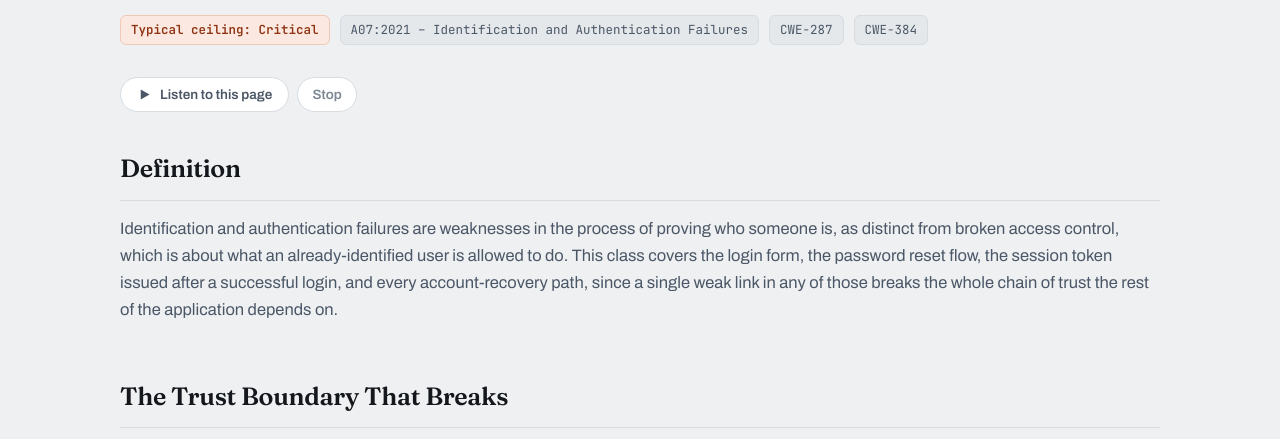
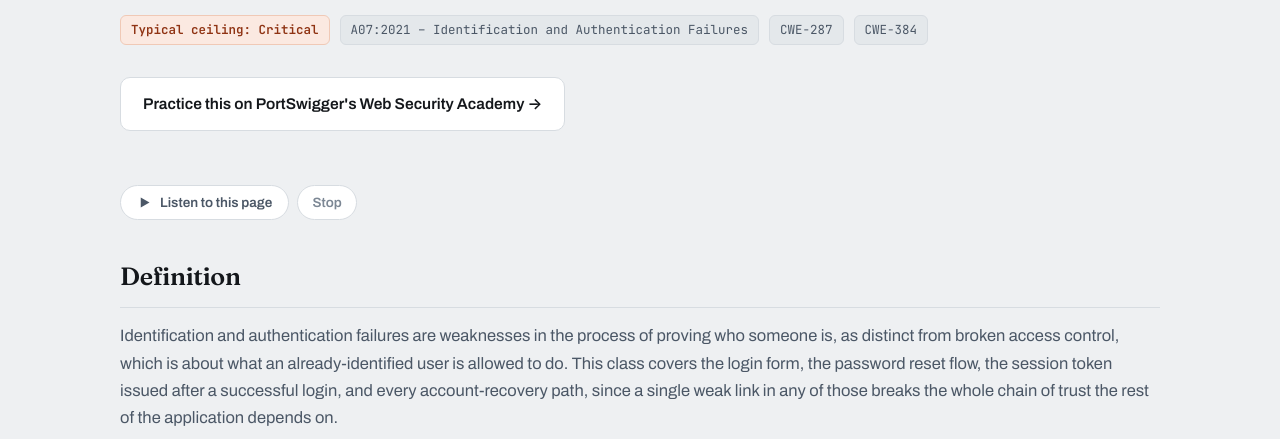
Before and after one commit to abhis9102/synthreat, an Astro site: page /synthreat/vulnerabilities/authentication-failures in a window 1280 px wide. Shown: the part 315-754 px from the top of the page. Built offline with nearby package versions, Linux system fonts and the light colour scheme; Astro itself is replaced by a stand-in of ours.

Commit message:
Add "Practice this" lab links to matching vulnerability classes
New optional practiceLab frontmatter field on the vulnerabilities schema,
rendered as a button between the meta chips and article body. Populated
on 14 pages where a real, free, hands-on lab actually exists for that
specific class: 13 WebApp Security classes matched to their corresponding
PortSwigger Web Security Academy topic, plus Prompt Injection matched to
PortSwigger's "Web LLM attacks" page. Every URL was fetched and confirmed
live and on-topic before being added, not guessed from the class name.
Left empty on classes with no real dedicated lab (open redirect,
security misconfiguration, insecure design, etc.) rather than force a
loose match.

Co-Authored-By: Claude Sonnet 5 <noreply@anthropic.com>

```diff
--- a/src/content.config.ts
+++ b/src/content.config.ts
@@ -53,6 +53,11 @@ const vulnerabilities = defineCollection({
     typicalSeverityCeiling: z.enum(['Critical', 'High', 'Medium', 'Low']),
     // Slugs of other entries in this collection, for the Related Classes section's cross-links.
     related: z.array(z.string()).default([]),
+    // Link to a real, free, hands-on lab that lets a reader actually practice this specific
+    // vulnerability class, e.g. a matching topic on PortSwigger's Web Security Academy. Verified
+    // against the live page before being added, not guessed from the class name; left empty
+    // rather than force a loose match onto a class with no real dedicated lab.
+    practiceLab: z.string().url().optional(),
     status: z.enum(['draft', 'published']).default('draft'),
     datePublished: z.coerce.date().optional(),
     dateUpdated: z.coerce.date().optional(),
--- a/src/content/vulnerabilities/authentication-failures.md
+++ b/src/content/vulnerabilities/authentication-failures.md
@@ -6,6 +6,7 @@ owasp: "A07:2021 – Identification and Authentication Failures"
 cwe: ["CWE-287", "CWE-384"]
 typicalSeverityCeiling: Critical
 related: []
+practiceLab: "https://portswigger.net/web-security/authentication"
 status: published
 datePublished: 2026-09-18
 ---
--- a/src/content/vulnerabilities/broken-access-control.md
+++ b/src/content/vulnerabilities/broken-access-control.md
@@ -6,6 +6,7 @@ owasp: "A01:2021 – Broken Access Control"
 cwe: ["CWE-284", "CWE-639"]
 typicalSeverityCeiling: Critical
 related: ["sql-injection", "cross-tenant-isolation-failure"]
+practiceLab: "https://portswigger.net/web-security/access-control"
 status: published
 datePublished: 2026-09-18
 ---
--- a/src/content/vulnerabilities/business-logic-vulnerabilities.md
+++ b/src/content/vulnerabilities/business-logic-vulnerabilities.md
@@ -6,6 +6,7 @@ owasp: "A04:2021 – Insecure Design"
 cwe: []
 typicalSeverityCeiling: High
 related: ["insecure-design"]
+practiceLab: "https://portswigger.net/web-security/logic-flaws"
 status: published
 datePublished: 2026-09-18
 ---
--- a/src/content/vulnerabilities/clickjacking.md
+++ b/src/content/vulnerabilities/clickjacking.md
@@ -6,6 +6,7 @@ owasp: "A05:2021 – Security Misconfiguration"
 cwe: ["CWE-1021"]
 typicalSeverityCeiling: Medium
 related: ["security-misconfiguration"]
+practiceLab: "https://portswigger.net/web-security/clickjacking"
 status: published
 datePublished: 2026-09-18
 ---
--- a/src/content/vulnerabilities/command-injection.md
+++ b/src/content/vulnerabilities/command-injection.md
@@ -6,6 +6,7 @@ owasp: "A03:2021 – Injection"
 cwe: ["CWE-78"]
 typicalSeverityCeiling: Critical
 related: ["sql-injection", "ssrf"]
+practiceLab: "https://portswigger.net/web-security/os-command-injection"
 status: published
 datePublished: 2026-09-18
 ---
--- a/src/content/vulnerabilities/cross-site-scripting.md
+++ b/src/content/vulnerabilities/cross-site-scripting.md
@@ -6,6 +6,7 @@ owasp: "A03:2021 – Injection"
 cwe: ["CWE-79"]
 typicalSeverityCeiling: High
 related: ["sql-injection"]
+practiceLab: "https://portswigger.net/web-security/cross-site-scripting"
 status: published
 datePublished: 2026-09-18
 ---
--- a/src/content/vulnerabilities/csrf.md
+++ b/src/content/vulnerabilities/csrf.md
@@ -6,6 +6,7 @@ owasp: "A01:2021 – Broken Access Control"
 cwe: ["CWE-352"]
 typicalSeverityCeiling: High
 related: ["broken-access-control"]
+practiceLab: "https://portswigger.net/web-security/csrf"
 status: published
 datePublished: 2026-09-18
 ---
--- a/src/content/vulnerabilities/idor.md
+++ b/src/content/vulnerabilities/idor.md
@@ -6,6 +6,7 @@ owasp: "A01:2021 – Broken Access Control"
 cwe: ["CWE-639"]
 typicalSeverityCeiling: Critical
 related: ["broken-access-control"]
+practiceLab: "https://portswigger.net/web-security/access-control"
 status: published
 datePublished: 2026-09-18
 ---
--- a/src/content/vulnerabilities/path-traversal.md
+++ b/src/content/vulnerabilities/path-traversal.md
@@ -6,6 +6,7 @@ owasp: "A01:2021 – Broken Access Control"
 cwe: ["CWE-22"]
 typicalSeverityCeiling: High
 related: ["broken-access-control", "file-inclusion"]
+practiceLab: "https://portswigger.net/web-security/file-path-traversal"
 status: published
 datePublished: 2026-09-18
 ---
--- a/src/content/vulnerabilities/prompt-injection.md
+++ b/src/content/vulnerabilities/prompt-injection.md
@@ -6,6 +6,7 @@ summary: Getting a large language model to follow attacker-supplied instructions
 cwe: []
 typicalSeverityCeiling: Critical
 related: ["insecure-output-handling", "excessive-agency", "system-prompt-leakage"]
+practiceLab: "https://portswigger.net/web-security/llm-attacks"
 status: published
 datePublished: 2026-09-18
 ---
--- a/src/content/vulnerabilities/software-data-integrity-failures.md
+++ b/src/content/vulnerabilities/software-data-integrity-failures.md
@@ -6,6 +6,7 @@ owasp: "A08:2021 – Software and Data Integrity Failures"
 cwe: ["CWE-502", "CWE-829"]
 typicalSeverityCeiling: Critical
 related: []
+practiceLab: "https://portswigger.net/web-security/deserialization"
 status: published
 datePublished: 2026-09-18
 ---
--- a/src/content/vulnerabilities/sql-injection.md
+++ b/src/content/vulnerabilities/sql-injection.md
@@ -6,6 +6,7 @@ owasp: "A03:2021 – Injection"
 cwe: ["CWE-89"]
 typicalSeverityCeiling: Critical
 related: []
+practiceLab: "https://portswigger.net/web-security/sql-injection"
 status: published
 datePublished: 2026-09-16
 ---
--- a/src/content/vulnerabilities/ssrf.md
+++ b/src/content/vulnerabilities/ssrf.md
@@ -6,6 +6,7 @@ owasp: "A10:2021 – Server-Side Request Forgery (SSRF)"
 cwe: ["CWE-918"]
 typicalSeverityCeiling: Critical
 related: ["sql-injection", "exposed-cloud-credentials"]
+practiceLab: "https://portswigger.net/web-security/ssrf"
 status: published
 datePublished: 2026-09-18
 ---
--- a/src/content/vulnerabilities/xxe.md
+++ b/src/content/vulnerabilities/xxe.md
@@ -6,6 +6,7 @@ owasp: "A05:2021 – Security Misconfiguration"
 cwe: ["CWE-611"]
 typicalSeverityCeiling: Critical
 related: ["ssrf", "security-misconfiguration"]
+practiceLab: "https://portswigger.net/web-security/xxe"
 status: published
 datePublished: 2026-09-18
 ---
--- a/src/pages/vulnerabilities/[...slug].astro
+++ b/src/pages/vulnerabilities/[...slug].astro
@@ -12,7 +12,7 @@ export async function getStaticPaths() {
 
 const { entry } = Astro.props;
 const { Content } = await render(entry);
-const { title, summary, owasp, cwe, typicalSeverityCeiling, surface } = entry.data;
+const { title, summary, owasp, cwe, typicalSeverityCeiling, surface, practiceLab } = entry.data;
 const base = import.meta.env.BASE_URL;
 const surfaceSlug = surface.toLowerCase().replace(/\s+/g, '-');
 ---
@@ -26,6 +26,11 @@ const surfaceSlug = surface.toLowerCase().replace(/\s+/g, '-');
     {owasp && <span class="chip">{owasp}</span>}
     {cwe.map((id: string) => <span class="chip">{id}</span>)}
   </div>
+  {practiceLab && (
+    <a class="btn btn-secondary practice-lab" href={practiceLab} target="_blank" rel="noopener">
+      Practice this on PortSwigger's Web Security Academy →
+    </a>
+  )}
   <article class="vuln-body">
     <Content />
   </article>
--- a/src/styles/global.css
+++ b/src/styles/global.css
@@ -496,6 +496,9 @@ a.tagline:active { background: var(--accent-soft-line); border-color: var(--acce
   gap: 8px 10px;
   margin: 16px 0 32px 0;
 }
+.practice-lab {
+  margin-bottom: 32px;
+}
 .vuln-meta .chip {
   font-family: 'JetBrains Mono', monospace;
   font-size: 12.5px;
```
